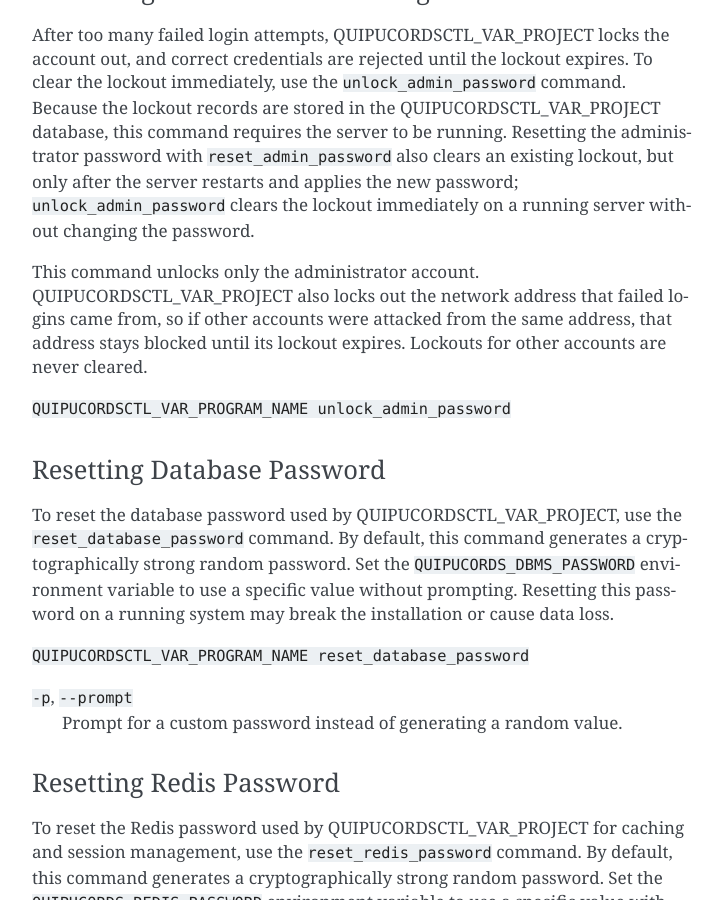
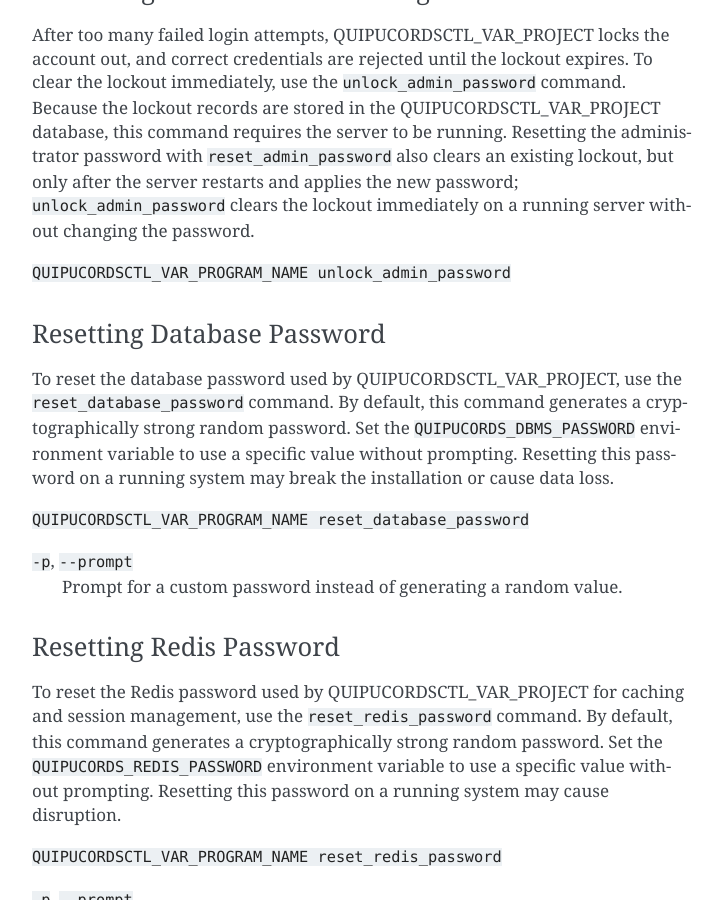
Before and after one commit to quipucords/quipucordsctl, a Sphinx documentation site: the page built from docs/source/man-template.rst, in a window 1280 px wide and 900 px high, scrolled down 3643 px. Shown: the whole window, without its empty margins (388-1110 px from the left). Built offline with Sphinx 7.4.7, drawn with Linux system fonts in a browser that asks for light colours.

Commit message:
docs: simplified man page section for unlock_admin_password
- The message was unnecessarily too wordy, simplified and updated
  the man page.

```diff
--- a/docs/source/man-template.rst
+++ b/docs/source/man-template.rst
@@ -122,8 +122,6 @@ Unlocking the Administrator Login
 ~~~~~~~~~~~~~~~~~~~~~~~~~~~~~~~~~~
 
 After too many failed login attempts, QUIPUCORDSCTL_VAR_PROJECT locks the account out, and correct credentials are rejected until the lockout expires. To clear the lockout immediately, use the ``unlock_admin_password`` command. Because the lockout records are stored in the QUIPUCORDSCTL_VAR_PROJECT database, this command requires the server to be running. Resetting the administrator password with ``reset_admin_password`` also clears an existing lockout, but only after the server restarts and applies the new password; ``unlock_admin_password`` clears the lockout immediately on a running server without changing the password.
-
-This command unlocks only the administrator account. QUIPUCORDSCTL_VAR_PROJECT also locks out the network address that failed logins came from, so if other accounts were attacked from the same address, that address stays blocked until its lockout expires. Lockouts for other accounts are never cleared.
 
 ``QUIPUCORDSCTL_VAR_PROGRAM_NAME unlock_admin_password``
 
```
Also changed, not shown: 3 other files.
